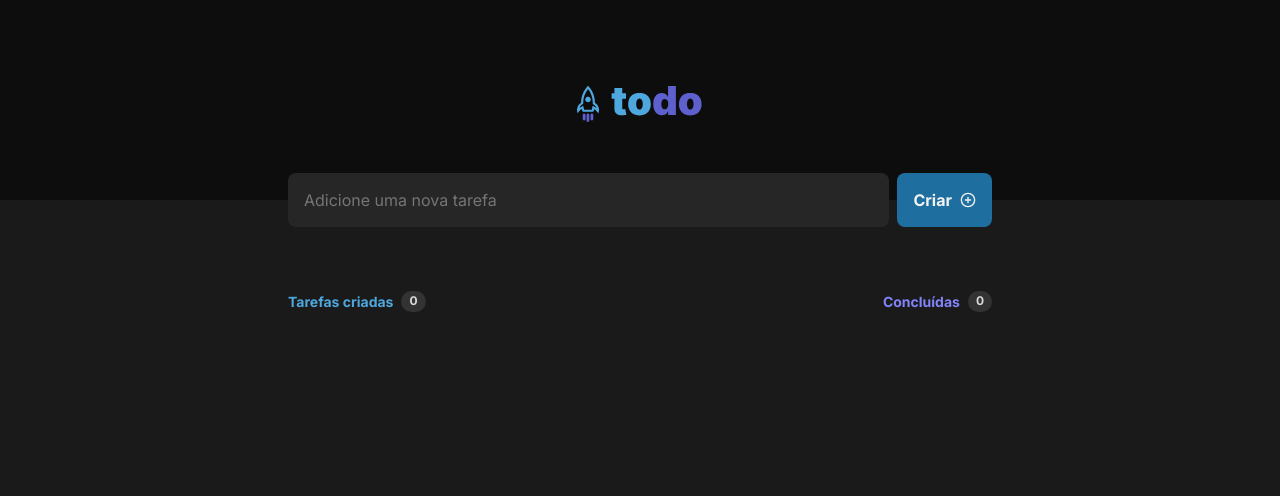
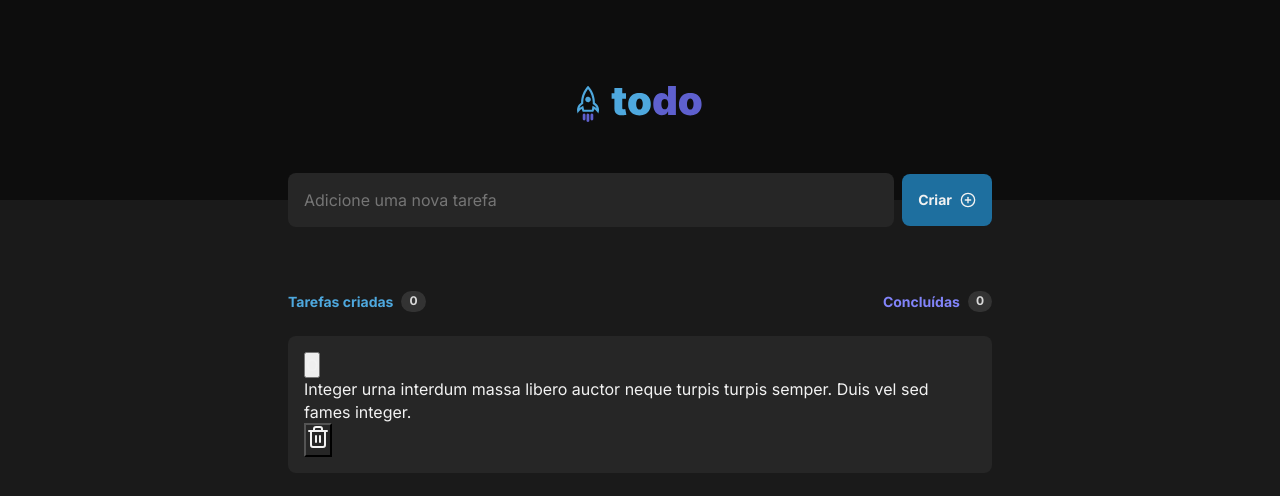
Before and after one commit to paulogarbo/ToDo-List, a React (Vite) app: page / in a window 1280 px wide. Shown: the top 496 px of the page. Built offline with nearby package versions, Linux system fonts and the light colour scheme.

Commit message:
add task component

```diff
--- a/src/App.tsx
+++ b/src/App.tsx
@@ -1,7 +1,8 @@
 import styles from './App.module.css'
 import { Header } from './components/Header'
 import { Input } from './components/search/Input'
-import { Empty } from './components/tasks/Empty'
+// import { Empty } from './components/tasks/Empty'
+import { Task } from './components/tasks/Task'
 import { TaskHeader } from './components/tasks/TaskHeader'
 
 export function App() {
@@ -13,6 +14,7 @@ export function App() {
         <div className={styles.tasksContent}>
           <TaskHeader/>
           <div>
+            <Task/>
             {/* <Empty/> */}
           </div>
         </div>
--- a/src/components/search/Button.module.css
+++ b/src/components/search/Button.module.css
@@ -1,4 +1,4 @@
-button {
+.submit {
   display: flex;
   align-items: center;
   justify-content: center;
@@ -14,6 +14,6 @@ button {
   transition: background-color 0.2s;
 }
 
-button:hover {
+.submit:hover {
   background-color: var(--blue);
 }
--- a/src/components/search/Button.tsx
+++ b/src/components/search/Button.tsx
@@ -1,9 +1,9 @@
 import { CirclePlus } from 'lucide-react'
-import './Button.module.css'
+import styles from './Button.module.css'
 
 export function Button() {
   return (
-    <button>
+    <button className={styles.submit}>
       <strong>Criar</strong>
       <CirclePlus size={16 }/>
     </button>
--- a/src/components/tasks/Task.module.css
+++ b/src/components/tasks/Task.module.css
@@ -0,0 +1,9 @@
+.tasksWrapper {
+  background-color: var(--gray-500);
+  border-radius: 8px;
+  padding: 1rem;
+}
+
+.removeTask {
+  background-color: transparent;
+}
--- a/src/components/tasks/Task.tsx
+++ b/src/components/tasks/Task.tsx
@@ -1,9 +1,17 @@
+import styles from './Task.module.css'
+import { Trash2 } from 'lucide-react'
+
 export function Task() {
   return (
-    <div>
-      <button></button>
-      <p></p>
-      <button></button>
+    <div className={styles.tasksWrapper}>
+      <button>O</button>
+      <p>
+        Integer urna interdum massa libero auctor neque turpis turpis semper.
+        Duis vel sed fames integer.
+      </p>
+      <button className={styles.removeTask}>
+        <Trash2/>
+      </button>
     </div>
   )
 }
```
